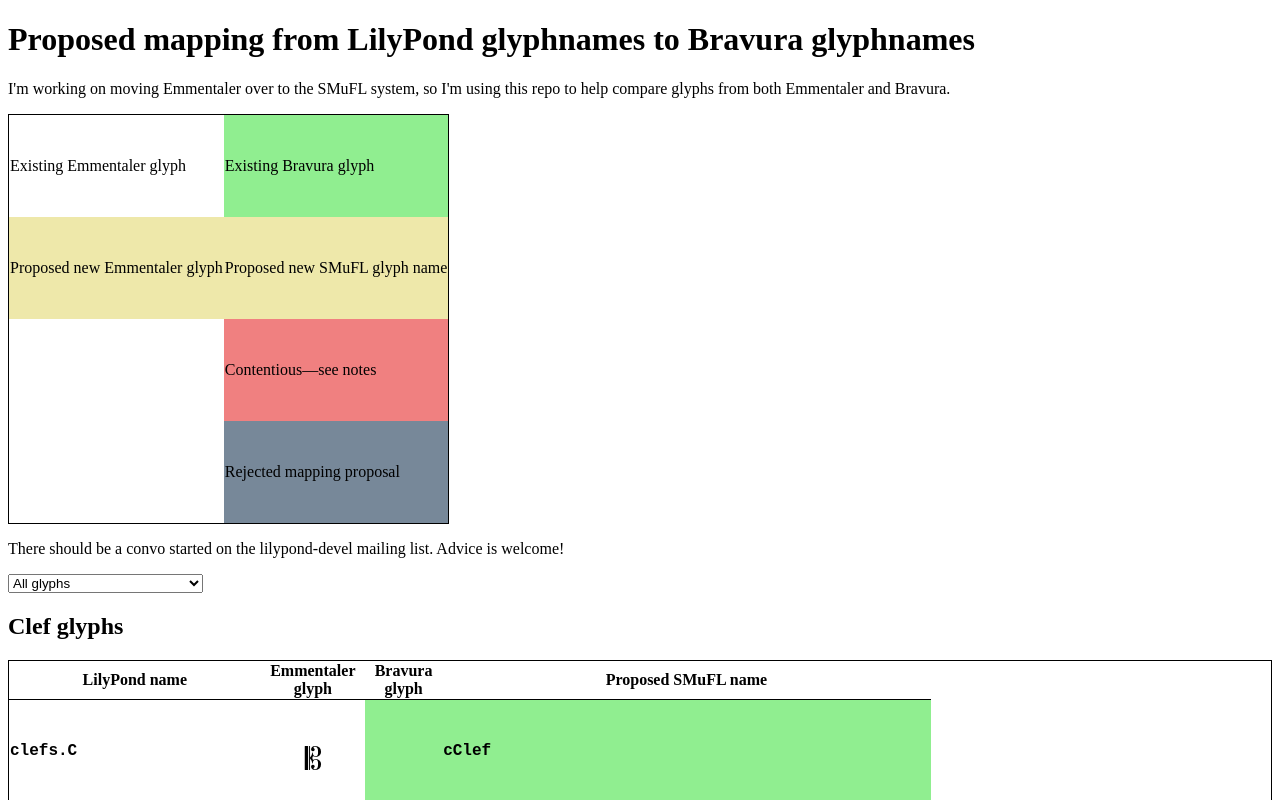
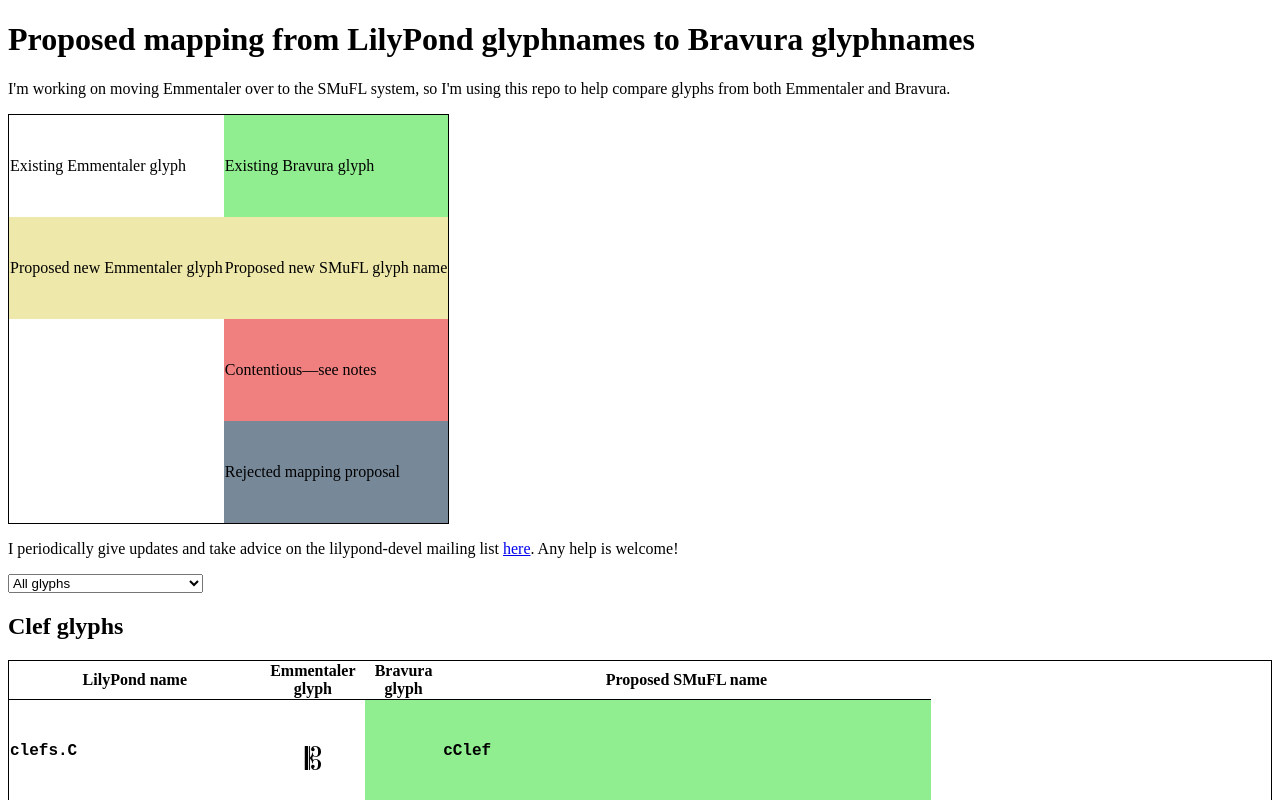
Before and after one commit to WolfGangsta/emmentaler-bravura, a plain HTML site: page index.html in a window 1280 px wide. Shown: the top 800 px of the page. Drawn offline with Linux system fonts and the light colour scheme; a web font is replaced by a local one.

Commit message:
Update description text
* Add link to lilypond-devel
* I have started many conversations; thus I should probably say so

```diff
--- a/index.html
+++ b/index.html
@@ -24,7 +24,7 @@
             <td class="rejected">Rejected mapping proposal</td>
         </tr>
     </table>
-    <p>There should be a convo started on the lilypond-devel mailing list. Advice is welcome!</p>
+    <p>I periodically give updates and take advice on the lilypond-devel mailing list <a href='https://lists.gnu.org/mailman/listinfo/lilypond-devel'>here</a>. Any help is welcome!</p>
     <select id="selector">
         <option value="All">All glyphs</option>
     </select>
```
